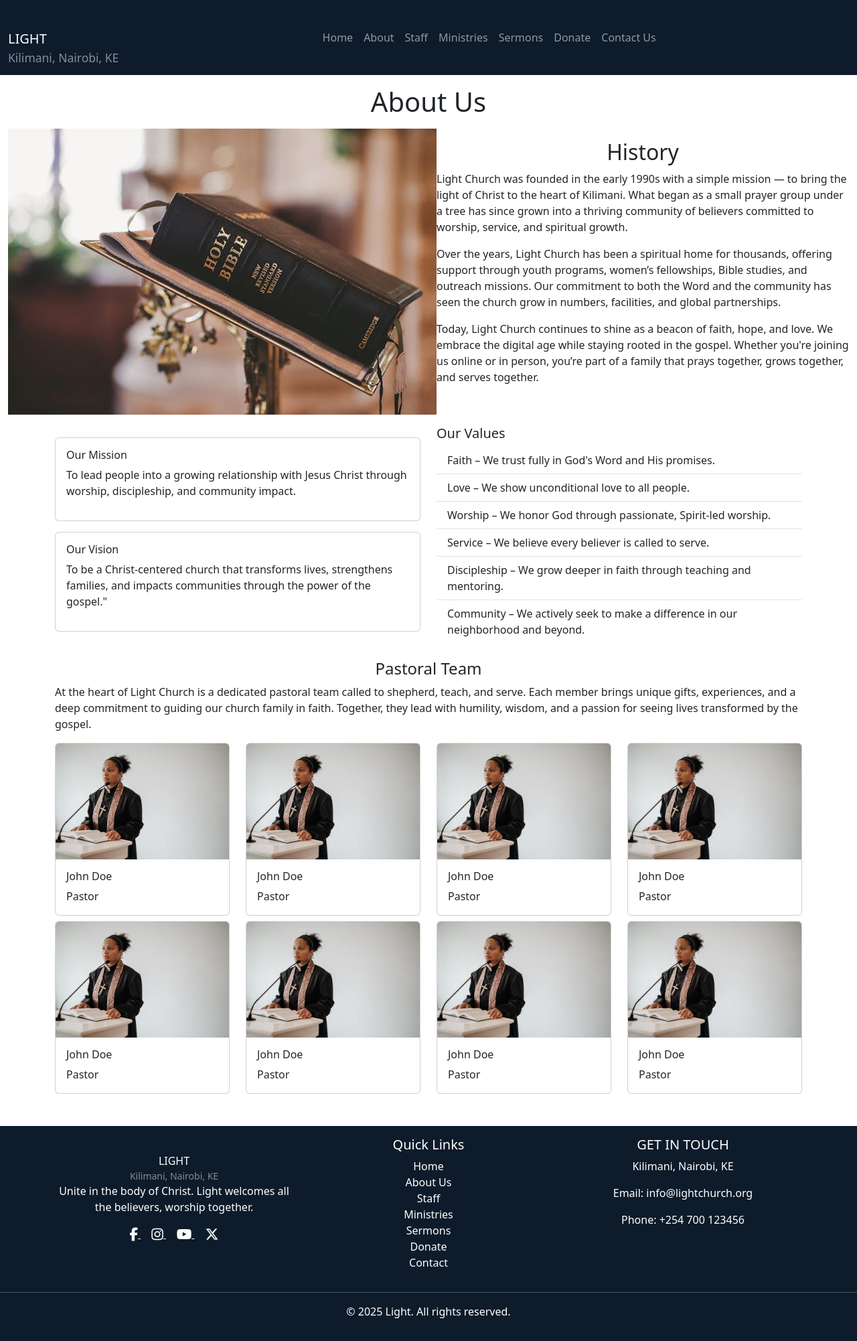
After one commit to Shallon20/church-site, a Django app: page /about/ in a window 1280 px wide. The commit adds this page. Shown: the whole page at 67% size. Run offline with Django 5.2, Linux system fonts and the light colour scheme.

Commit message:
About, ministries, ministry page

```diff
--- /dev/null
+++ b/myapp/templates/about.html
@@ -0,0 +1,173 @@
+{% extends 'master.html' %} {% load static %} {% block title %}
+<title>About Us</title>
+{% endblock%} {% block content%}
+<div class="container-fluid">
+  <h1 class="text-center mt-3">About Us</h1>
+  <div class="row mt-3">
+    <div class="col-md-6">
+      <img src="{% static 'imgs/img6.jpg'%}" alt="" />
+    </div>
+    <div class="col-md-6">
+      <h2 class="text-center mt-3">History</h2>
+      <p>
+        Light Church was founded in the early 1990s with a simple mission — to
+        bring the light of Christ to the heart of Kilimani. What began as a
+        small prayer group under a tree has since grown into a thriving
+        community of believers committed to worship, service, and spiritual
+        growth.
+      </p>
+      <p>
+        Over the years, Light Church has been a spiritual home for thousands,
+        offering support through youth programs, women’s fellowships, Bible
+        studies, and outreach missions. Our commitment to both the Word and the
+        community has seen the church grow in numbers, facilities, and global
+        partnerships.
+      </p>
+      <p>
+        Today, Light Church continues to shine as a beacon of faith, hope, and
+        love. We embrace the digital age while staying rooted in the gospel.
+        Whether you're joining us online or in person, you’re part of a family
+        that prays together, grows together, and serves together.
+      </p>
+    </div>
+  </div>
+</div>
+
+<div class="container">
+  <div class="row align-items-center">
+    <div class="col-md-6 mt-3">
+      <div class="card">
+        <div class="card-body">
+          <h6 class="card-title">Our Mission</h6>
+          <p>
+            To lead people into a growing relationship with Jesus Christ through
+            worship, discipleship, and community impact.
+          </p>
+        </div>
+      </div>
+      <div class="card mt-3">
+        <div class="card-body">
+          <h6 class="card-title">Our Vision</h6>
+          <p>
+            To be a Christ-centered church that transforms lives, strengthens
+            families, and impacts communities through the power of the gospel."
+          </p>
+        </div>
+      </div>
+    </div>
+    <div class="col-md-6 mt-3">
+      <h5>Our Values</h5>
+      <ul class="list-group list-group-flush">
+        <li class="list-group-item">
+          Faith – We trust fully in God's Word and His promises.
+        </li>
+        <li class="list-group-item">
+          Love – We show unconditional love to all people.
+        </li>
+        <li class="list-group-item">
+          Worship – We honor God through passionate, Spirit-led worship.
+        </li>
+        <li class="list-group-item">
+          Service – We believe every believer is called to serve.
+        </li>
+        <li class="list-group-item">
+          Discipleship – We grow deeper in faith through teaching and mentoring.
+        </li>
+        <li class="list-group-item">
+          Community – We actively seek to make a difference in our neighborhood
+          and beyond.
+        </li>
+      </ul>
+    </div>
+  </div>
+</div>
+
+<div class="container mt-4">
+  <div class="row">
+    <div class="col-md-12 m-auto">
+      <h4 class="text-center">Pastoral Team</h4>
+      <p>
+        At the heart of Light Church is a dedicated pastoral team called to
+        shepherd, teach, and serve. Each member brings unique gifts,
+        experiences, and a deep commitment to guiding our church family in
+        faith. Together, they lead with humility, wisdom, and a passion for
+        seeing lives transformed by the gospel.
+      </p>
+    </div>
+  </div>
+  <div class="row">
+    <div class="col-sm-3">
+      <div class="card">
+        <img class="card-img-top" src="{% static 'imgs/pst2.jpg'%}" alt="" />
+        <div class="card-body">
+          <h6 class="card-title">John Doe</h6>
+          <p class="card-text">Pastor</p>
+        </div>
+      </div>
+    </div>
+    <div class="col-sm-3">
+      <div class="card">
+        <img class="card-img-top" src="{% static 'imgs/pst2.jpg'%}" alt="" />
+        <div class="card-body">
+          <h6 class="card-title">John Doe</h6>
+          <p class="card-text">Pastor</p>
+        </div>
+      </div>
+    </div>
+    <div class="col-sm-3">
+      <div class="card">
+        <img class="card-img-top" src="{% static 'imgs/pst2.jpg'%}" alt="" />
+        <div class="card-body">
+          <h6 class="card-title">John Doe</h6>
+          <p class="card-text">Pastor</p>
+        </div>
+      </div>
+    </div>
+    <div class="col-sm-3">
+      <div class="card">
+        <img class="card-img-top" src="{% static 'imgs/pst2.jpg'%}" alt="" />
+        <div class="card-body">
+          <h6 class="card-title">John Doe</h6>
+          <p class="card-text">Pastor</p>
+        </div>
+      </div>
+    </div>
+    <div class="col-sm-3 mt-2">
+      <div class="card">
+        <img class="card-img-top" src="{% static 'imgs/pst2.jpg'%}" alt="" />
+        <div class="card-body">
+          <h6 class="card-title">John Doe</h6>
+          <p class="card-text">Pastor</p>
+        </div>
+      </div>
+    </div>
+    <div class="col-sm-3 mt-2">
+      <div class="card">
+        <img class="card-img-top" src="{% static 'imgs/pst2.jpg'%}" alt="" />
+        <div class="card-body">
+          <h6 class="card-title">John Doe</h6>
+          <p class="card-text">Pastor</p>
+        </div>
+      </div>
+    </div>
+    <div class="col-sm-3 mt-2">
+      <div class="card">
+        <img class="card-img-top" src="{% static 'imgs/pst2.jpg'%}" alt="" />
+        <div class="card-body">
+          <h6 class="card-title">John Doe</h6>
+          <p class="card-text">Pastor</p>
+        </div>
+      </div>
+    </div>
+    <div class="col-sm-3 mt-2">
+      <div class="card">
+        <img class="card-img-top" src="{% static 'imgs/pst2.jpg'%}" alt="" />
+        <div class="card-body">
+          <h6 class="card-title">John Doe</h6>
+          <p class="card-text">Pastor</p>
+        </div>
+      </div>
+    </div>
+  </div>
+</div>
+{% endblock %}
--- a/myapp/templates/master.html
+++ b/myapp/templates/master.html
@@ -47,13 +47,13 @@
                 <a class="nav-link" href="{% url 'home' %}">Home</a>
               </li>
               <li class="nav-item">
-                <a class="nav-link" href="#">About</a>
+                <a class="nav-link" href="{% url 'about' %}">About</a>
               </li>
               <li class="nav-item">
                 <a class="nav-link" href="#">Staff</a>
               </li>
               <li class="nav-item">
-                <a class="nav-link" href="#">Ministries</a>
+                <a class="nav-link" href="{% url 'ministries' %}">Ministries</a>
               </li>
               <li class="nav-item">
                 <a class="nav-link" href="#">Sermons</a>
@@ -122,13 +122,13 @@
                 <a href="{% url 'home' %}" class="text-white text-decoration-none">Home</a>
               </li>
               <li>
-                <a href="#" class="text-white text-decoration-none">About Us</a>
+                <a href="{% url 'about' %}" class="text-white text-decoration-none">About Us</a>
               </li>
               <li>
                 <a href="#" class="text-white text-decoration-none">Staff</a>
               </li>
               <li>
-                <a href="#" class="text-white text-decoration-none"
+                <a href="{% url 'ministries' %}" class="text-white text-decoration-none"
                   >Ministries</a
                 >
               </li>
--- a/myapp/urls.py
+++ b/myapp/urls.py
@@ -5,6 +5,10 @@ from django.conf.urls.static import static
 
 urlpatterns = [
   path('', views.home, name="home"),
+  path('about/', views.about, name="about"),
+  path('ministries/', views.ministries, name="ministries"),
+  path('ministry/', views.ministry, name="ministry"),
+
 ]
 if settings.DEBUG:
     urlpatterns += static(settings.MEDIA_URL, document_root=settings.MEDIA_ROOT)
--- a/myapp/views.py
+++ b/myapp/views.py
@@ -4,3 +4,11 @@ from django.shortcuts import render
 
 def home(request):
   return render(request, 'home.html')
+
+def about(request):
+  return render(request, 'about.html')
+
+def ministries(request):
+  return render(request, 'ministries.html')
+def ministry(request):
+  return render(request, 'ministry.html')
```
Also changed, not shown: myapp/templates/home.html (+30 -23 lines), myapp/templates/ministries.html (added, +183 -0 lines), myapp/templates/ministry.html (added, +85 -0 lines), myapp/static/imgs/pst1.jpg (added), myapp/static/imgs/pst2.jpg (added).
